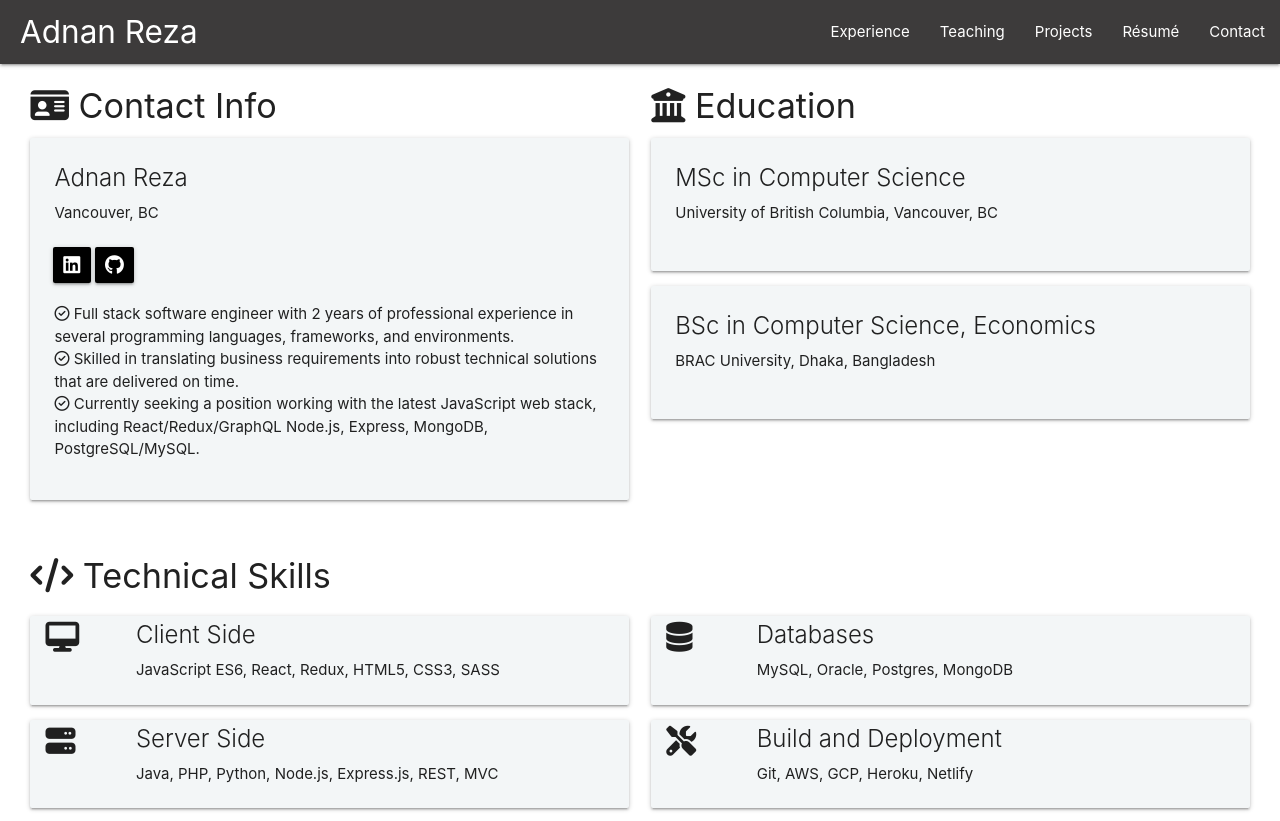
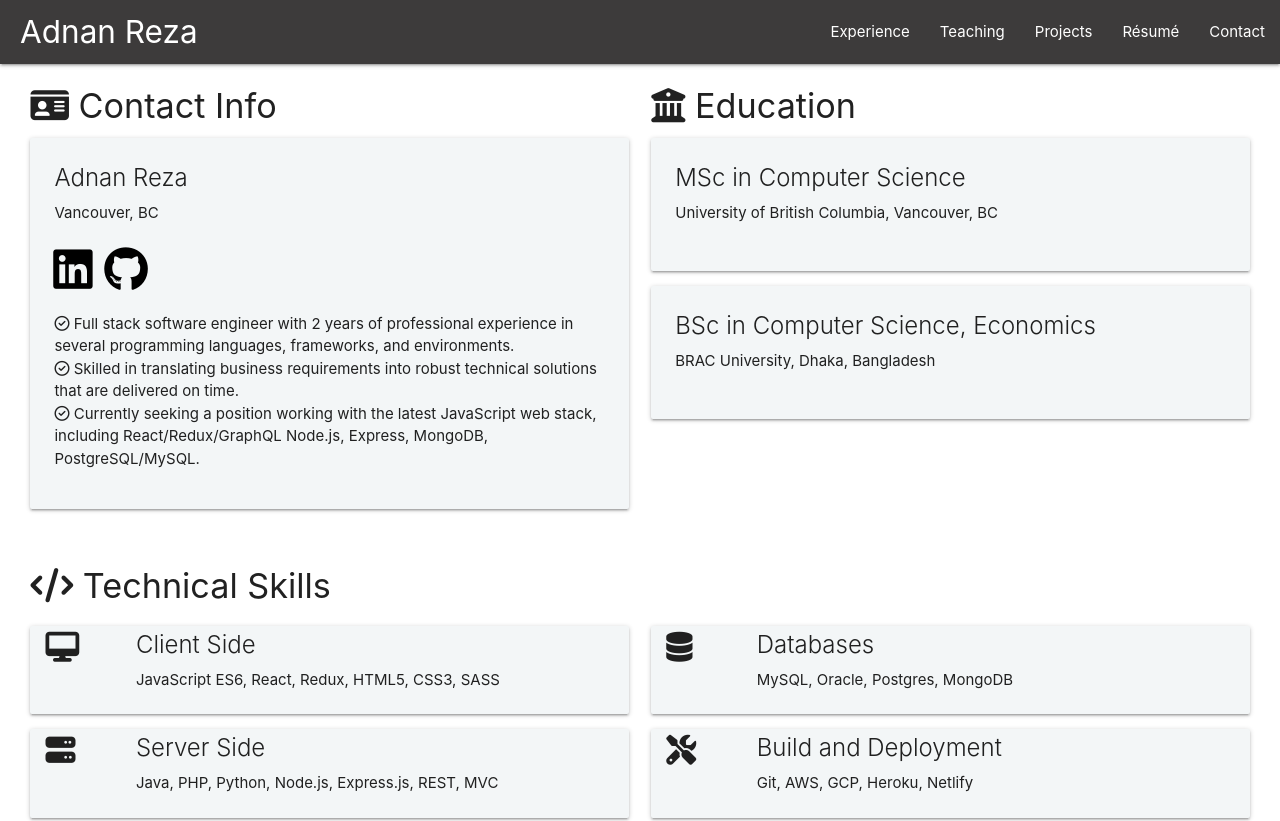
Before and after one commit to adnanreza/personal-site, a React (Create React App) app: page /Resume in a window 1280 px wide. Shown: the top 821 px of the page. Built offline with nearby package versions, Linux system fonts and the light colour scheme; the HTML template or start-up script is replaced by a standard one.

Commit message:
Updated github and linkedin icons

```diff
--- a/src/components/pages/Resume.js
+++ b/src/components/pages/Resume.js
@@ -11,19 +11,19 @@ const Resume = props => {
         target='_blank'
         rel='noopener noreferrer'
       >
-        <button className='btn' style={buttonStyle}>
-          <i className='fab fa-linkedin'></i>
-        </button>
+        <span style={{ color: 'black' }}>
+          <i class='fab fa-linkedin fa-3x' style={badgeStyle}></i>
+        </span>
       </a>
-      {` `}
+      <span>{` `}</span>
       <a
         href='https://github.com/adnanreza'
         target='_blank'
         rel='noopener noreferrer'
       >
-        <button className='btn' style={buttonStyle}>
-          <i className='fab fa-github'></i>
-        </button>
+        <span style={{ color: 'black' }}>
+          <i class='fab fa-github fa-3x' style={badgeStyle}></i>
+        </span>
       </a>
     </Fragment>
   );
@@ -196,13 +196,12 @@ const Resume = props => {
   );
 };
 
-const buttonStyle = {
-  padding: '0 10px',
-  backgroundColor: 'black'
+const containerStyle = {
+  width: '97%'
 };
 
-const containerStyle = {
-  width: '97%'
+const badgeStyle = {
+  paddingRight: '0.5rem'
 };
 
 Resume.propTypes = {};
```
